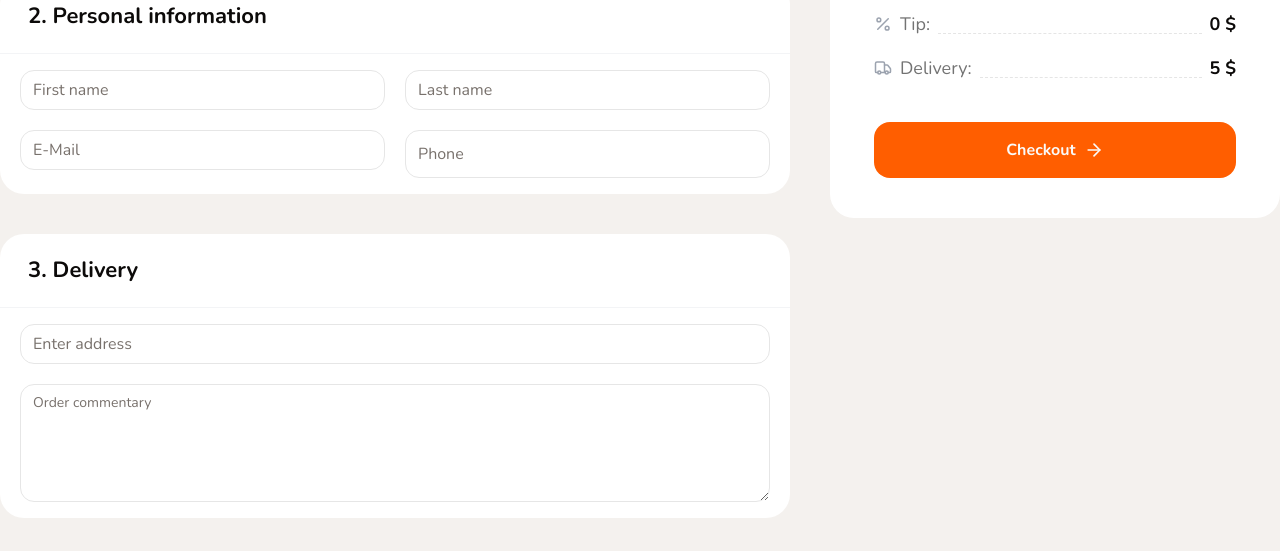
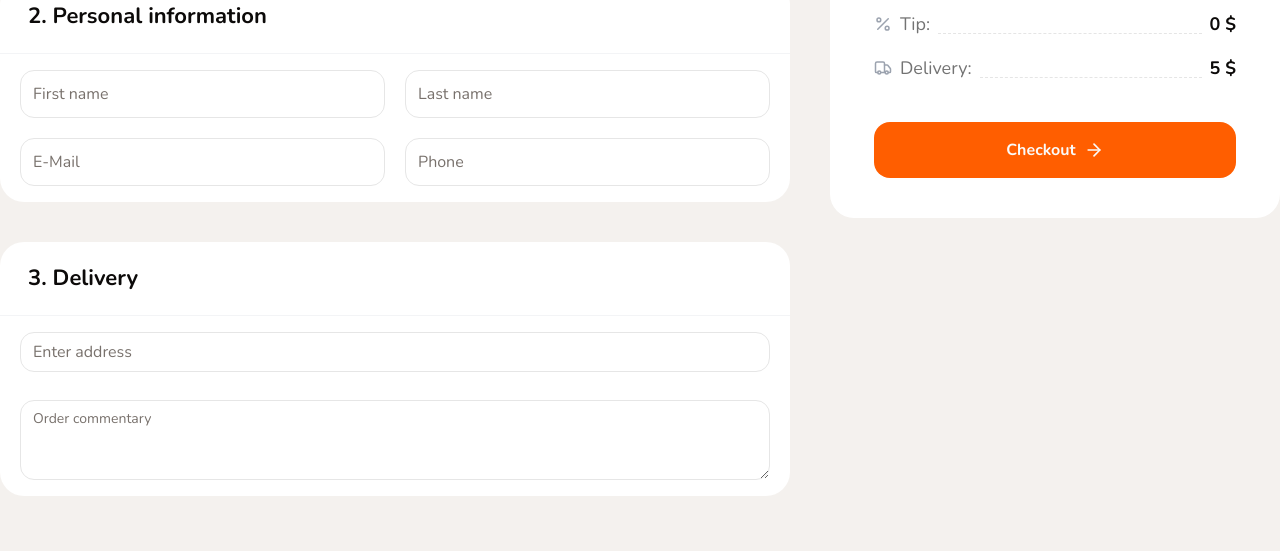
Before and after one commit to yehret/next-pizza, a Next.js app: page /checkout in a window 1280 px wide. Shown: the part 401-952 px from the top of the page. Built offline with nearby package versions, Linux system fonts and the light colour scheme; no server answers.

Commit message:
checkout address form

```diff
--- a/src/app/(checkout)/checkout/page.tsx
+++ b/src/app/(checkout)/checkout/page.tsx
@@ -4,7 +4,7 @@ import { CheckoutSidebar, Container, Title } from "@/shared/components/shared";
 import { useCart } from "@/shared/hooks";
 import { FormProvider, useForm } from "react-hook-form";
 import { zodResolver } from "@hookform/resolvers/zod";
-import { CheckoutAddressForm, CheckoutCart, CheckoutPersonalForm } from "@/shared/components/shared/checkout";
+import { CheckoutAddressForm, CheckoutCart, CheckoutPersonalForm } from "@/shared/components";
 import { checkoutFormSchema, CheckoutFormValues } from "@/shared/constants/checkout-form-schema";
 
 export default function CheckoutPage() {
--- /dev/null
+++ b/src/shared/components/index.ts
@@ -0,0 +1,2 @@
+export * from './shared'
+export * from './ui'
--- a/src/shared/components/shared/checkout/checkout-address-form.tsx
+++ b/src/shared/components/shared/checkout/checkout-address-form.tsx
@@ -1,7 +1,7 @@
 import React from 'react'
 import { WhiteBlock } from '../white-block';
-import { FormInput } from '../form-components';
-import { Input, Textarea } from '../../ui';
+import { FormTextarea } from '../form-components';
+import { Input, } from '../../ui';
 
 interface Props {
    className?: string;
@@ -9,11 +9,12 @@ interface Props {
 
 export const CheckoutAddressForm: React.FC<Props> = ({ className }) => {
    return (
-      <WhiteBlock title="3. Delivery">
+      <WhiteBlock title="3. Delivery" className={className}>
          <div className="flex flex-col gap-5">
             <Input name="address" className="text-base" placeholder="Enter address" />
-            <Textarea
+            <FormTextarea
                rows={5}
+               name={'comment'}
                className="text-base"
                placeholder="Order commentary"
             />
--- a/src/shared/components/shared/checkout/checkout-personal-form.tsx
+++ b/src/shared/components/shared/checkout/checkout-personal-form.tsx
@@ -1,7 +1,6 @@
 import React from 'react'
 import { WhiteBlock } from '../white-block';
 import { FormInput } from '../form-components';
-import { Input } from '../../ui';
 
 interface Props {
    className?: string;
@@ -9,11 +8,11 @@ interface Props {
 
 export const CheckoutPersonalForm: React.FC<Props> = ({ className }) => {
    return (
-      <WhiteBlock title="2. Personal information">
+      <WhiteBlock className={className} title="2. Personal information">
          <div className="grid grid-cols-2 gap-5">
-            <Input name="firstName" className="text-base" placeholder="First name" />
-            <Input name="lastName" className="text-base" placeholder="Last name" />
-            <Input name="email" className="text-base" placeholder="E-Mail" />
+            <FormInput name="firstName" className="text-base" placeholder="First name" />
+            <FormInput name="lastName" className="text-base" placeholder="Last name" />
+            <FormInput name="email" className="text-base" placeholder="E-Mail" />
             <FormInput name="phone" className="text-base" placeholder="Phone" />
          </div>
       </WhiteBlock>
--- a/src/shared/components/shared/form-components/form-input.tsx
+++ b/src/shared/components/shared/form-components/form-input.tsx
@@ -35,7 +35,7 @@ export const FormInput: React.FC<Props> = ({ className, name, label, required, .
             {value && <ClearButton onClick={onClickClear}/>}
          </div>
 
-         {errorText && <ErrorText text={'Field is necessary to fill'} className="mt-2" />}
+         {errorText && <ErrorText text={errorText} className="mt-2" />}
       </div>
    )
 }
--- /dev/null
+++ b/src/shared/components/shared/form-components/form-textarea.tsx
@@ -0,0 +1,45 @@
+'use client';
+
+import React from 'react';
+import { useFormContext } from 'react-hook-form';
+import { Textarea } from '../../ui/textarea';
+import { ClearButton } from '../clear-button';
+
+interface Props extends React.TextareaHTMLAttributes<HTMLTextAreaElement> {
+  className?: string;
+  name: string;
+  label?: string;
+  required?: boolean;
+}
+
+export const FormTextarea: React.FC<Props> = ({ className, name, label, required, ...props }) => {
+  const {
+    register,
+    formState: { errors },
+    watch,
+    setValue,
+  } = useFormContext();
+
+  const value = watch(name);
+  const errorText = errors[name]?.message as string;
+
+  const onClickClear = () => {
+    setValue(name, '');
+  };
+
+  return (
+    <div className={className}>
+      <p className="font-medium mb-2">
+        {label} {required && <span className="text-red-500">*</span>}
+      </p>
+
+      <div className="relative">
+        <Textarea className="h-12 text-md" {...register(name)} {...props} />
+
+        {value && <ClearButton onClick={onClickClear} />}
+      </div>
+
+      {errorText && <p className="text-red-500 text-sm mt-2">{errorText}</p>}
+    </div>
+  );
+};
--- a/src/shared/components/shared/form-components/index.ts
+++ b/src/shared/components/shared/form-components/index.ts
@@ -1 +1,2 @@
 export { FormInput } from './form-input';
+export { FormTextarea } from './form-textarea';
--- a/src/shared/components/shared/index.ts
+++ b/src/shared/components/shared/index.ts
@@ -27,3 +27,5 @@ export { RequiredSymbol } from './required-symbol';
 export { ClearButton } from './clear-button';
 export { ErrorText } from './error-text';
 export * from './modals';
+export * from './checkout';
+export * from './form';
```
